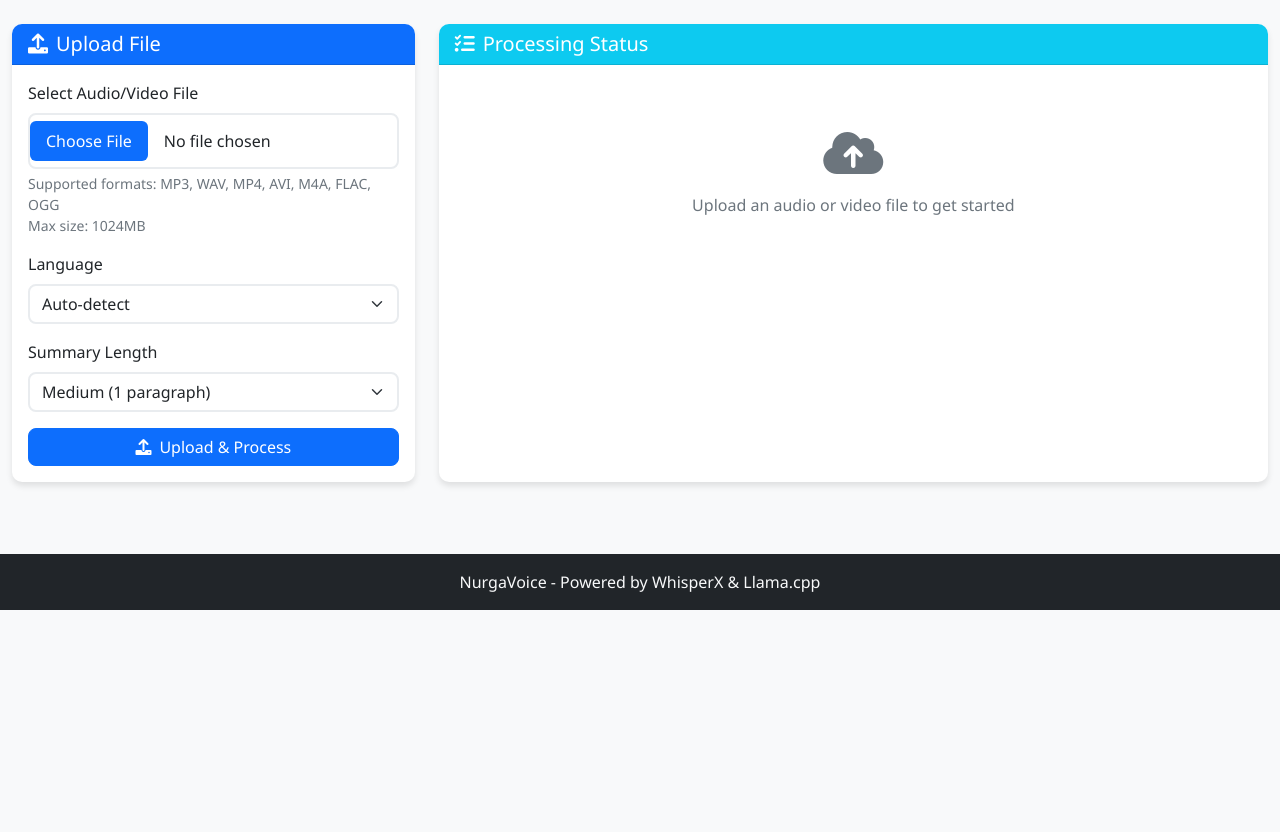
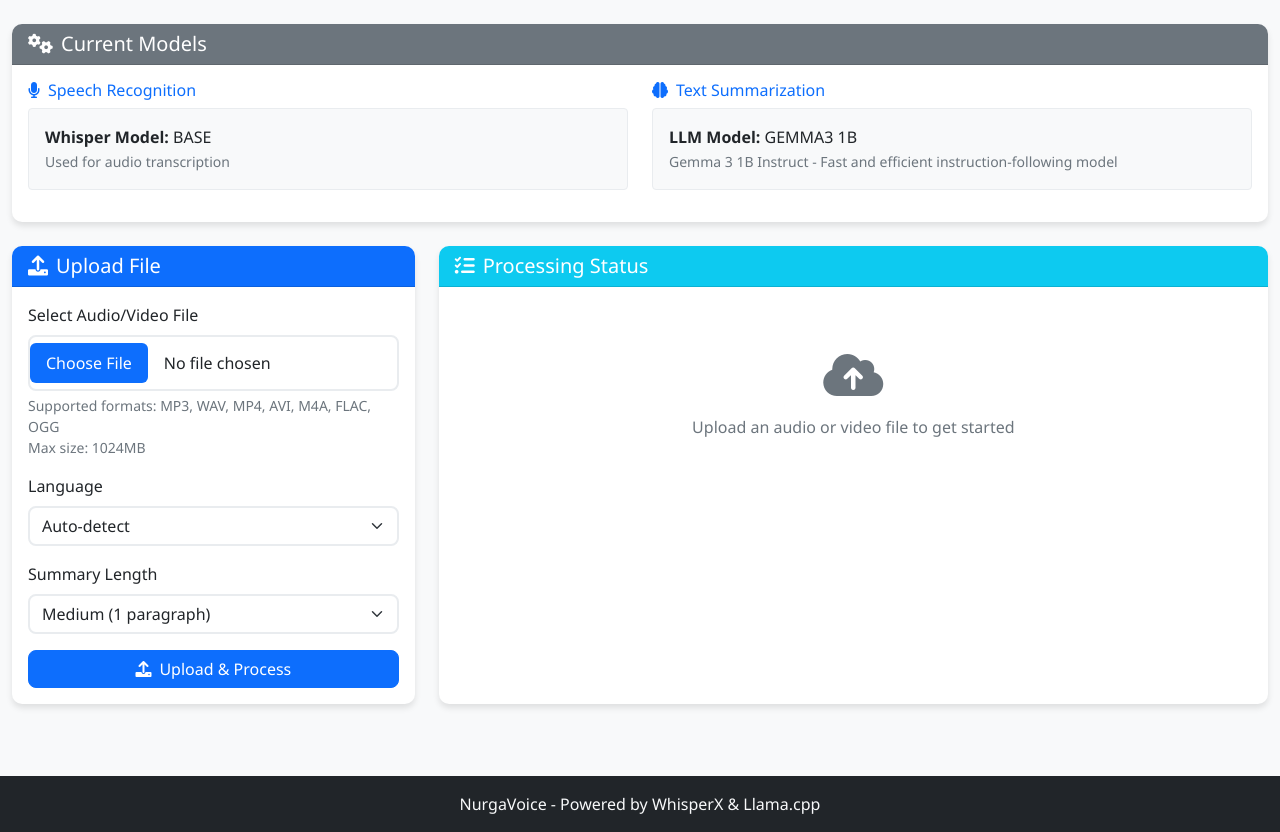
Before and after one commit to nurgalive/nurgavoice, a FastAPI app: page / in a window 1280 px wide. Shown: the part 55-887 px from the top of the page. Before the commit the page ends 665 px from the top, so only its background shows below. Run offline with FastAPI, Linux system fonts and the light colour scheme; some libraries are stand-ins or nearby versions.

Commit message:
Add model information display to the main page; show processing time and completion details

```diff
--- a/main.py
+++ b/main.py
@@ -93,11 +93,32 @@ def validate_file(file: UploadFile) -> None:
 @app.get("/", response_class=HTMLResponse)
 async def main_page(request: Request):
     """Main web interface"""
+    # Get current LLM model info
+    current_llm_model = None
+    llm_model_name = "Unknown"
+    llm_model_description = "Model information not available"
+
+    # Find the current model in the available models
+    for model_key, model_info in Config.AVAILABLE_LLAMA_MODELS.items():
+        if model_info["path"] == Config.LLAMA_MODEL_PATH:
+            current_llm_model = model_key
+            llm_model_name = model_key.upper().replace("-", " ")
+            llm_model_description = model_info["description"]
+            break
+
+    # If model not found in available models, use filename
+    if current_llm_model is None:
+        model_filename = Path(Config.LLAMA_MODEL_PATH).name
+        llm_model_name = model_filename.replace(".gguf", "").replace("_", " ").upper()
+
     return templates.TemplateResponse("index.html", {
         "request": request,
         "languages": Config.SUPPORTED_LANGUAGES,
         "summary_lengths": Config.SUMMARY_LENGTHS,
-        "max_size_mb": Config.MAX_FILE_SIZE // (1024*1024)
+        "max_size_mb": Config.MAX_FILE_SIZE // (1024*1024),
+        "whisper_model": Config.WHISPER_MODEL,
+        "llm_model_name": llm_model_name,
+        "llm_model_description": llm_model_description
     })
 
 @app.post("/upload")
--- a/static/js/app.js
+++ b/static/js/app.js
@@ -4,6 +4,7 @@ class NurgaVoiceApp {
         this.currentTaskId = null;
         this.websocket = null;
         this.isProcessing = false;
+        this.processingStartTime = null;
 
         this.initializeElements();
         this.bindEvents();
@@ -22,6 +23,9 @@ class NurgaVoiceApp {
         this.uploadPrompt = document.getElementById('uploadPrompt');
         this.fileInfo = document.getElementById('fileInfo');
         this.fileName = document.getElementById('fileName');
+        this.completionInfo = document.getElementById('completionInfo');
+        this.processingTime = document.getElementById('processingTime');
+        this.completionTime = document.getElementById('completionTime');
 
         // Results elements
         this.resultsSection = document.getElementById('resultsSection');
@@ -146,6 +150,7 @@ class NurgaVoiceApp {
 
     startProcessing(filename) {
         this.isProcessing = true;
+        this.processingStartTime = new Date();
         this.hideError();
         this.hideResults();
 
@@ -153,6 +158,7 @@ class NurgaVoiceApp {
         this.uploadPrompt.style.display = 'none';
         this.progressSection.style.display = 'block';
         this.fileInfo.style.display = 'block';
+        this.completionInfo.style.display = 'none';
         this.fileName.textContent = filename;
 
         // Disable upload button
@@ -161,6 +167,10 @@ class NurgaVoiceApp {
 
         // Reset progress
         this.updateProgress(0, 'Starting upload...');
+
+        // Reset progress bar styling
+        this.progressBar.classList.remove('bg-success');
+        this.progressBar.classList.add('progress-bar-animated', 'progress-bar-striped');
     }
 
     stopProcessing() {
@@ -294,9 +304,25 @@ class NurgaVoiceApp {
         this.stopProcessing();
         this.updateProgress(100, 'Complete!');
 
+        // Calculate processing time
+        const processingEndTime = new Date();
+        const processingDuration = Math.round((processingEndTime - this.processingStartTime) / 1000);
+        const processingTimeText = this.formatDuration(processingDuration);
+        const completionTimeText = processingEndTime.toLocaleTimeString();
+
+        // Show completion information
+        this.statusMessage.style.display = 'none';
+        this.completionInfo.style.display = 'block';
+        this.processingTime.textContent = processingTimeText;
+        this.completionTime.textContent = completionTimeText;
+
+        // Remove progress bar animation and make it green
+        this.progressBar.classList.remove('progress-bar-animated', 'progress-bar-striped');
+        this.progressBar.classList.add('bg-success');
+
         setTimeout(() => {
             this.displayResults(result);
-        }, 1000);
+        }, 2000); // Show completion status for 2 seconds before showing results
     }
 
     handleFailure(error) {
@@ -305,8 +331,8 @@ class NurgaVoiceApp {
     }
 
     displayResults(result) {
-        // Hide progress section
-        this.progressSection.style.display = 'none';
+        // Keep progress section visible to show completion status
+        // this.progressSection.style.display = 'none'; // Commented out
 
         // Show results section
         this.resultsSection.style.display = 'block';
@@ -449,6 +475,28 @@ class NurgaVoiceApp {
         this.resultsSection.style.display = 'none';
         this.timestampSection.style.display = 'none';
     }
+
+    formatDuration(seconds) {
+        if (seconds < 60) {
+            return `${seconds} second${seconds !== 1 ? 's' : ''}`;
+        } else if (seconds < 3600) {
+            const minutes = Math.floor(seconds / 60);
+            const remainingSeconds = seconds % 60;
+            if (remainingSeconds === 0) {
+                return `${minutes} minute${minutes !== 1 ? 's' : ''}`;
+            } else {
+                return `${minutes}m ${remainingSeconds}s`;
+            }
+        } else {
+            const hours = Math.floor(seconds / 3600);
+            const remainingMinutes = Math.floor((seconds % 3600) / 60);
+            const remainingSeconds = seconds % 60;
+            let result = `${hours}h`;
+            if (remainingMinutes > 0) result += ` ${remainingMinutes}m`;
+            if (remainingSeconds > 0) result += ` ${remainingSeconds}s`;
+            return result;
+        }
+    }
 }
 
 // Initialize the application when the DOM is loaded
--- a/templates/index.html
+++ b/templates/index.html
@@ -26,6 +26,41 @@
                         </span>
                     </div>
                 </nav>
+            </div>
+        </div>
+
+        <!-- Models Information Section -->
+        <div class="row mt-4">
+            <div class="col-12">
+                <div class="card">
+                    <div class="card-header bg-secondary text-white">
+                        <h5 class="card-title mb-0">
+                            <i class="fas fa-cogs me-2"></i>Current Models
+                        </h5>
+                    </div>
+                    <div class="card-body">
+                        <div class="row">
+                            <div class="col-md-6 mb-3">
+                                <h6 class="text-primary">
+                                    <i class="fas fa-microphone me-2"></i>Speech Recognition
+                                </h6>
+                                <div class="bg-light p-3 rounded">
+                                    <strong>Whisper Model:</strong> {{ whisper_model|upper }}<br>
+                                    <small class="text-muted">Used for audio transcription</small>
+                                </div>
+                            </div>
+                            <div class="col-md-6 mb-3">
+                                <h6 class="text-primary">
+                                    <i class="fas fa-brain me-2"></i>Text Summarization
+                                </h6>
+                                <div class="bg-light p-3 rounded">
+                                    <strong>LLM Model:</strong> {{ llm_model_name }}<br>
+                                    <small class="text-muted">{{ llm_model_description }}</small>
+                                </div>
+                            </div>
+                        </div>
+                    </div>
+                </div>
             </div>
         </div>
 
@@ -104,6 +139,16 @@
                             </div>
                             <div id="fileInfo" style="display: none;">
                                 <small class="text-muted">Processing: <span id="fileName"></span></small>
+                            </div>
+                            <div id="completionInfo" style="display: none;">
+                                <div class="alert alert-success">
+                                    <i class="fas fa-check-circle me-2"></i>
+                                    Processing completed successfully!
+                                </div>
+                                <div class="d-flex justify-content-between">
+                                    <small class="text-muted">Processing time: <span id="processingTime">--</span></small>
+                                    <small class="text-muted">Completed at: <span id="completionTime">--</span></small>
+                                </div>
                             </div>
                         </div>
 
```
